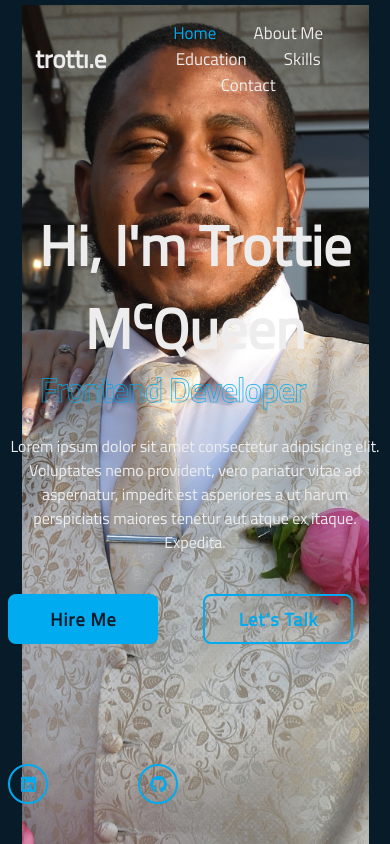
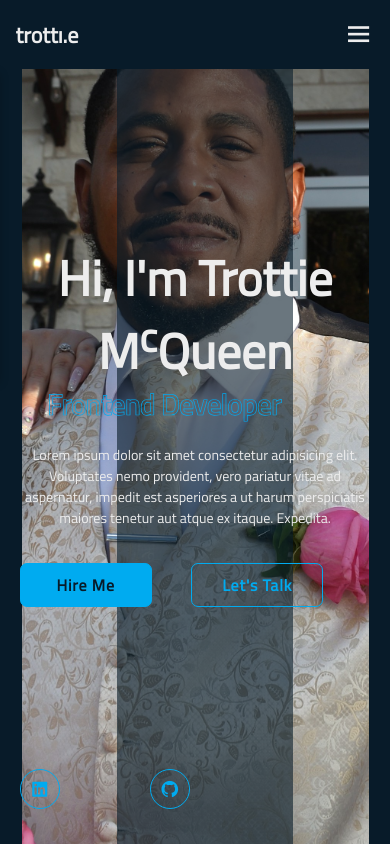
Before and after one commit to trottiemcqueen/Portfolio, a plain HTML site: page index.html in a window 390 px wide. Shown: the top 844 px of the page. Drawn offline with nearby package versions, Linux system fonts and the light colour scheme.

Commit message:
modified JS

```diff
--- a/index.html
+++ b/index.html
@@ -40,6 +40,8 @@
               <a href="#education">Education</a>
               <a href="#skills">Skills</a>
               <a href="#contact">Contact</a>
+
+              <span class="active-nav"></span>
         </nav>
     </header>
 
--- a/js/script.js
+++ b/js/script.js
@@ -1,5 +1,11 @@
 //toggle icon navbar
+let menuIcon = document.querySelector('#menu-icon');
+let navbar = document.querySelector('.navbar');
 
+menuIcon.onclick = () => {
+  menuIcon.classList.toggle('bx-x');
+  navbar.classList.toggle('active');
+}
 //scroll sections
 let sections = document.querySelectorAll('section');
 let navLinks = document.querySelectorAll('header nav a');
@@ -24,4 +30,10 @@ window.onscroll = () => {
   let header = document.querySelector('header');
 
   header.classList.toggle('sticky', window.scrollY > 100);
+
+  // remove toggle icon and navbar when click navbar links (scroll)
+
+  menuIcon.classList.remove('bx-x');
+  navbar.classList.remove('active');
+
 }
--- a/style.css
+++ b/style.css
@@ -93,6 +93,7 @@ section {
 
 .home-content {
   max-width: 60rem;
+  z-index: 99;
 }
 
 .home-content h1 {
@@ -637,6 +638,99 @@ span {
 
 /* BREAKPOINTS */
 @media (max-width: 1200px) {
+  html {
+    font-size: 55%;
+  }
+}
+
+@media (max-width: 991px) {
+  .header {
+    padding: 2rem 4%;
+  }
+
+
+  section {
+    padding: 10rem 4% 2rem;
+  }
+
+  .home {
+    padding: 0 4%;
+  }
+
+  .footer {
+    padding: 2rem 4%;
+  }
+}
+
+@media (max-width: 768px) {
+  .header {
+    background: var(--bg-color);
+  }
+
+  #menu-icon {
+    display: block;
+  }
+
+  .navbar {
+    position: absolute;
+    top: 100%;
+    left: -100%;
+    width: 100%;
+    padding: 1rem 4%;
+    background: var(--main-color);
+    box-shadow: 0 .5rem 1rem rgba(0, 0, 0, .2);
+    z-index: 1;
+    transition: .25s ease;
+    transition-delay: .25s;
+  }
+
+  .navbar.active {
+    left: 0;
+    transition-delay: 0s;
+  }
+
+  .navbar .active-nav {
+    position: absolute;
+    top: 0;
+    left: -100%;
+    width: 100%;
+    height: 100%;
+    background: var(--bg-color);
+    border-top: .1rem solid rgba(0, 0, 0, .2);
+    z-index: -1;
+    transition: .25s ease;
+    transition-delay: 0s;
+  }
+
+  .navbar.active .active-nav {
+    left: 0;
+    transition: .25s;
+  }
+
+  .navbar a {
+    display: block;
+    font-size: 2rem;
+    margin: 3rem 0;
+    transform: translateX(-20rem);
+    transition: .25s ease;
+    transition-delay: 0s;
+  }
+
+  .navbar.active a {
+    transform: translateX(0);
+    transition-delay: .25s;
+  }
+
+  .home-imgHover {
+    pointer-events: none;
+    background: var(--bg-color);
+    opacity: .6;
+  }
+
+
+}
+
+@media (max-width: 520px) {
 
 }
 
@@ -666,7 +760,7 @@ span {
 
 
 
-.profile-pic-figure {
+/* .profile-pic-figure {
   width: 35%;
 }
 
@@ -676,7 +770,7 @@ span {
   min-width: 100px;
   border: 5px double black;
   border-radius: 50%;
-}
+} */
 
 
 
@@ -685,9 +779,9 @@ span {
 
 
 
-table, tr, th, td, caption {
+/*table, tr, th, td, caption {
   border: 1px solid #eee;
   font-family: 'Courier New', Courier, monospace;
   border-collapse: collapse;
   padding: 0.5rem;
-}
+}*/
```
Also changed, not shown: script.js (deleted, +0 -9 lines), 1 other file.
